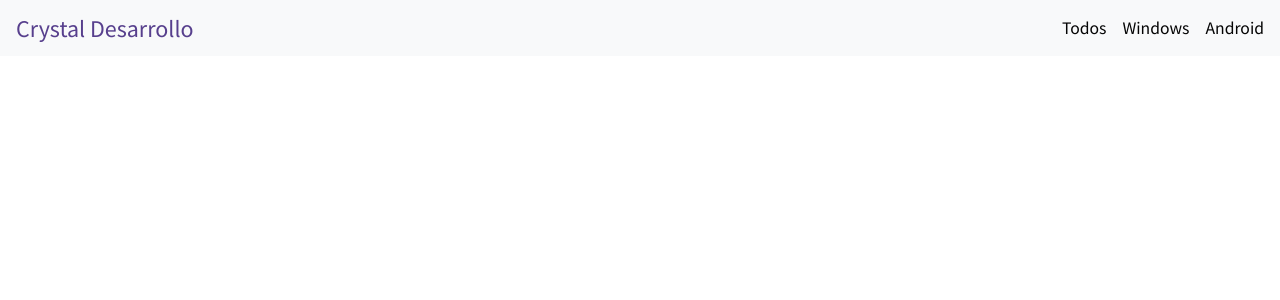
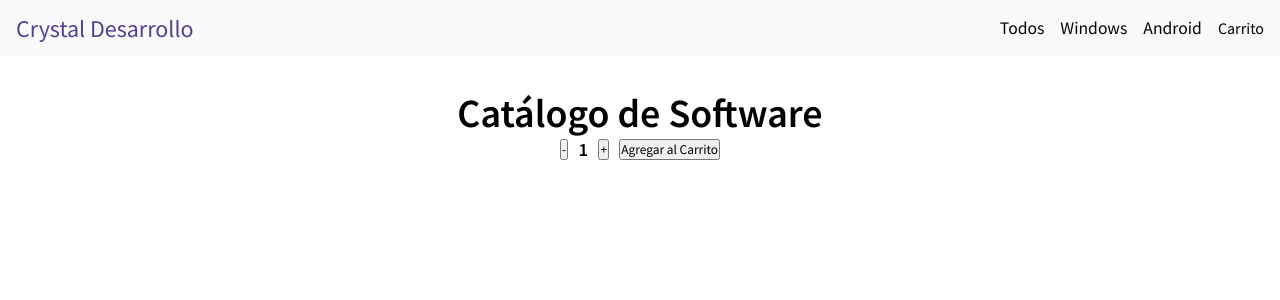
Before and after one commit to FacuMunozLemir/ReactSoftwareCommerce, a React (Create React App) app: page / in a window 1280 px wide. Shown: the top 300 px of the page. Built offline with nearby package versions, Linux system fonts and the light colour scheme.

Commit message:
Commit con Cart Widget sin terminar

```diff
--- a/src/App.css
+++ b/src/App.css
@@ -1,38 +1,5 @@
 .App {
-  text-align: center;
-}
-
-.App-logo {
-  height: 40vmin;
-  pointer-events: none;
-}
-
-@media (prefers-reduced-motion: no-preference) {
-  .App-logo {
-    animation: App-logo-spin infinite 20s linear;
-  }
-}
-
-.App-header {
-  background-color: #282c34;
-  min-height: 100vh;
   display: flex;
   flex-direction: column;
   align-items: center;
-  justify-content: center;
-  font-size: calc(10px + 2vmin);
-  color: white;
 }
-
-.App-link {
-  color: #61dafb;
-}
-
-@keyframes App-logo-spin {
-  from {
-    transform: rotate(0deg);
-  }
-  to {
-    transform: rotate(360deg);
-  }
-}
--- a/src/App.js
+++ b/src/App.js
@@ -1,10 +1,14 @@
 import "./App.css";
 import NavBar from "./components/NavBar/NavBar";
+import ItemListContainer from "./components/ItemListContainer/ItemListContainer";
+import ItemCount from "./components/ItemCount/ItemCount";
 
 function App() {
   return (
     <div className="App">
       <NavBar />
+      <ItemListContainer />
+      <ItemCount initial={1} stock={8} />
     </div>
   );
 }
--- /dev/null
+++ b/src/components/CartWidget/CartWidget.jsx
@@ -0,0 +1,5 @@
+import { FontAwesomeIcon } from "@fortawesome/react-fontawesome";
+
+export default function CartWidget() {
+  return <FontAwesomeIcon icon="fa-solid fa-cart-shopping" />;
+}
--- /dev/null
+++ b/src/components/ItemCount/ItemCount.jsx
@@ -0,0 +1,30 @@
+import { useState, useEffect } from "react";
+import "./itemcount.css";
+
+export default function ItemCounter(props) {
+  const [count, setCount] = useState(props.initial);
+  function handleClickSuma() {
+    if (count < props.stock) {
+      setCount(count + 1);
+    }
+  }
+
+  function handleClickResta() {
+    if (count > 0) {
+      setCount(count - 1);
+    }
+  }
+
+  function onAdd() {
+    alert("Producto agregado al carrito");
+  }
+
+  return (
+    <div className="containerCount">
+      <button onClick={handleClickResta}>-</button>
+      <h3>{count}</h3>
+      <button onClick={handleClickSuma}>+</button>
+      <button onClick={onAdd}> Agregar al Carrito</button>
+    </div>
+  );
+}
--- /dev/null
+++ b/src/components/ItemCount/itemcount.css
@@ -0,0 +1,6 @@
+.containerCount {
+  width: 10rem;
+  display: flex;
+  align-items: center;
+  justify-content: space-between;
+}
--- /dev/null
+++ b/src/components/ItemListContainer/ItemListContainer.jsx
@@ -0,0 +1,12 @@
+import "./itemListContainer.css";
+
+function ItemListContainer() {
+  return (
+    <div className="container">
+      <h1>Catálogo de Software</h1>
+      <div className="cardsContainer"></div>
+    </div>
+  );
+}
+
+export default ItemListContainer;
--- /dev/null
+++ b/src/components/ItemListContainer/itemListContainer.css
@@ -0,0 +1,20 @@
+.container {
+  width: 100%;
+  margin-top: 2rem;
+  display: flex;
+  flex-direction: column;
+  align-items: center;
+  justify-content: center;
+}
+
+h1 {
+  font-size: 2.5rem;
+}
+
+.cardsContainer {
+  width: 100%;
+  display: flex;
+  align-items: center;
+  justify-content: space-evenly;
+  flex-wrap: wrap;
+}
--- a/src/components/NavBar/NavBar.jsx
+++ b/src/components/NavBar/NavBar.jsx
@@ -1,4 +1,5 @@
 import "./navbar.css";
+import CartWidget from "../CartWidget/CartWidget";
 
 function NavBar() {
   return (
@@ -17,6 +18,9 @@ function NavBar() {
           <li>
             <a href="#">Android</a>
           </li>
+          <li>
+            <CartWidget></CartWidget>Carrito
+          </li>
         </ul>
       </div>
     </nav>
```
